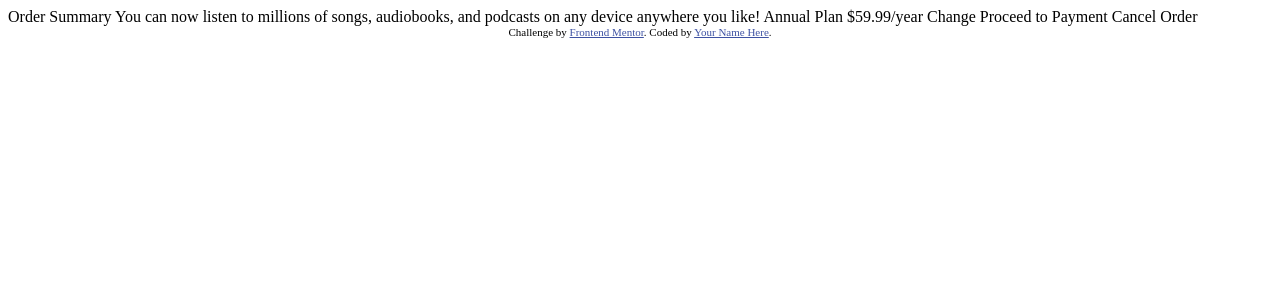
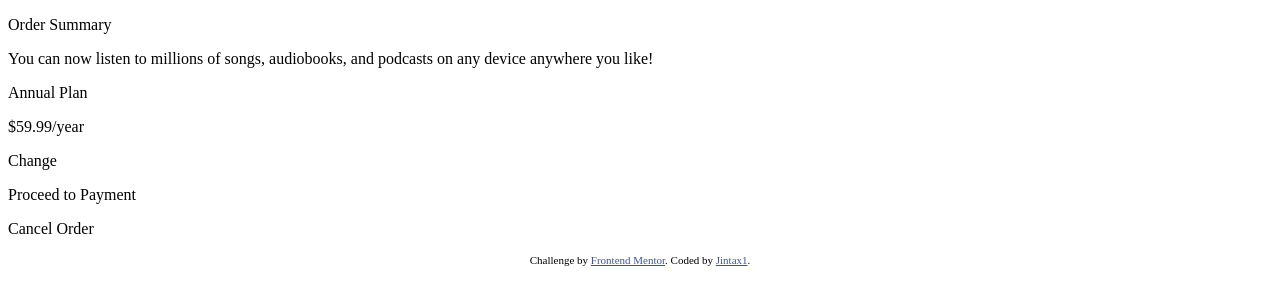
Before and after one commit to Jintax1/Order-summary-component, a plain HTML site: page index.html in a window 1280 px wide. Drawn offline with Linux system fonts and the light colour scheme.

Commit message:
give classes to paragraphs

```diff
--- a/index.html
+++ b/index.html
@@ -15,23 +15,25 @@
   </style>
 </head>
 <body>
+  <div class="whole">
+    <p class="title">Order Summary</p>
 
-  Order Summary
+    <p class="subtext">You can now listen to millions of songs, audiobooks, and podcasts on any device anywhere you like!</p>
+    <div class="payment">
+      <p>Annual Plan</p>
+      <p>$59.99/year</p>
 
-  You can now listen to millions of songs, audiobooks, and podcasts on any
-  device anywhere you like!
+      <div class="changelink">Change</div>
+    </div>
+    <div class="order">
+      <p class="proceed">Proceed to Payment</p>
+      <p class="cancel">Cancel Order</p>
+    </div>
 
-  Annual Plan
-  $59.99/year
-
-  Change
-
-  Proceed to Payment
-  Cancel Order
-
-  <div class="attribution">
-    Challenge by <a href="https://www.frontendmentor.io?ref=challenge" target="_blank">Frontend Mentor</a>.
-    Coded by <a href="#">Your Name Here</a>.
+    <div class="attribution">
+      Challenge by <a href="https://www.frontendmentor.io?ref=challenge" target="_blank">Frontend Mentor</a>.
+      Coded by <a href="#">Jintax1</a>.
+    </div>
   </div>
 </body>
 </html>
```
